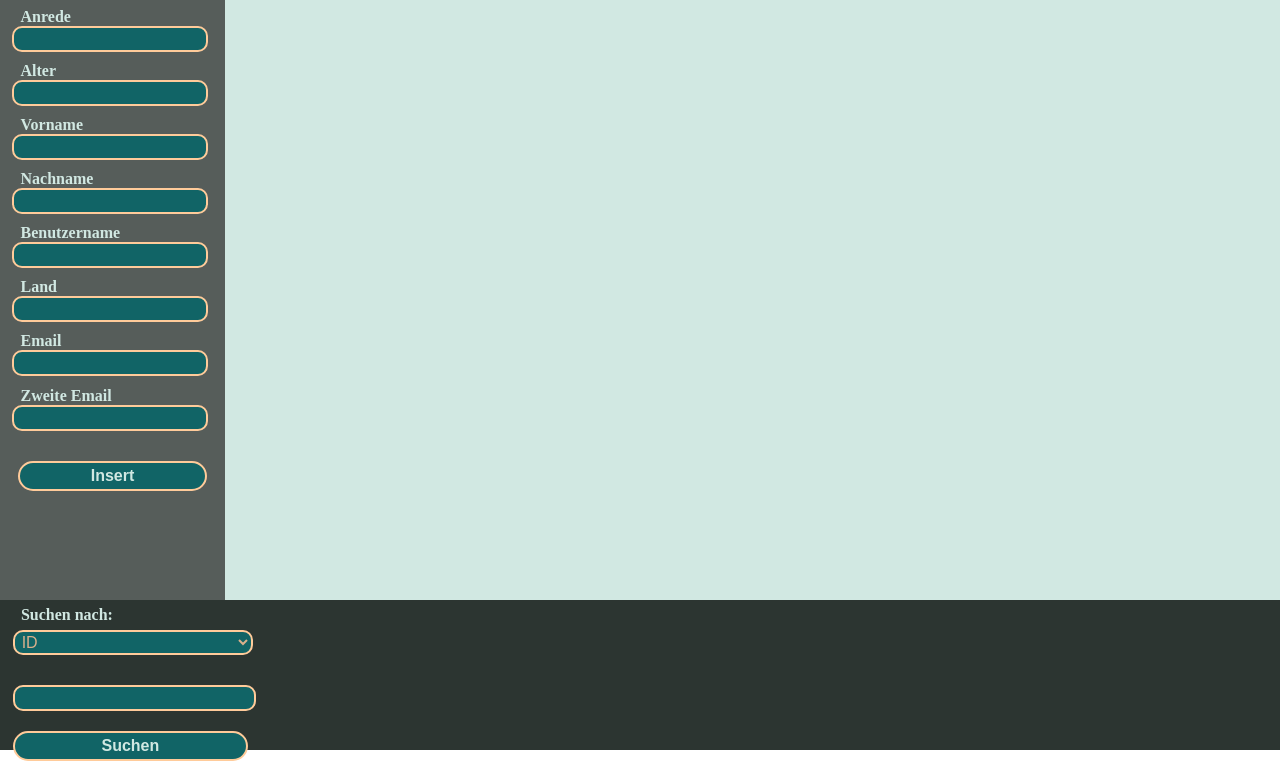
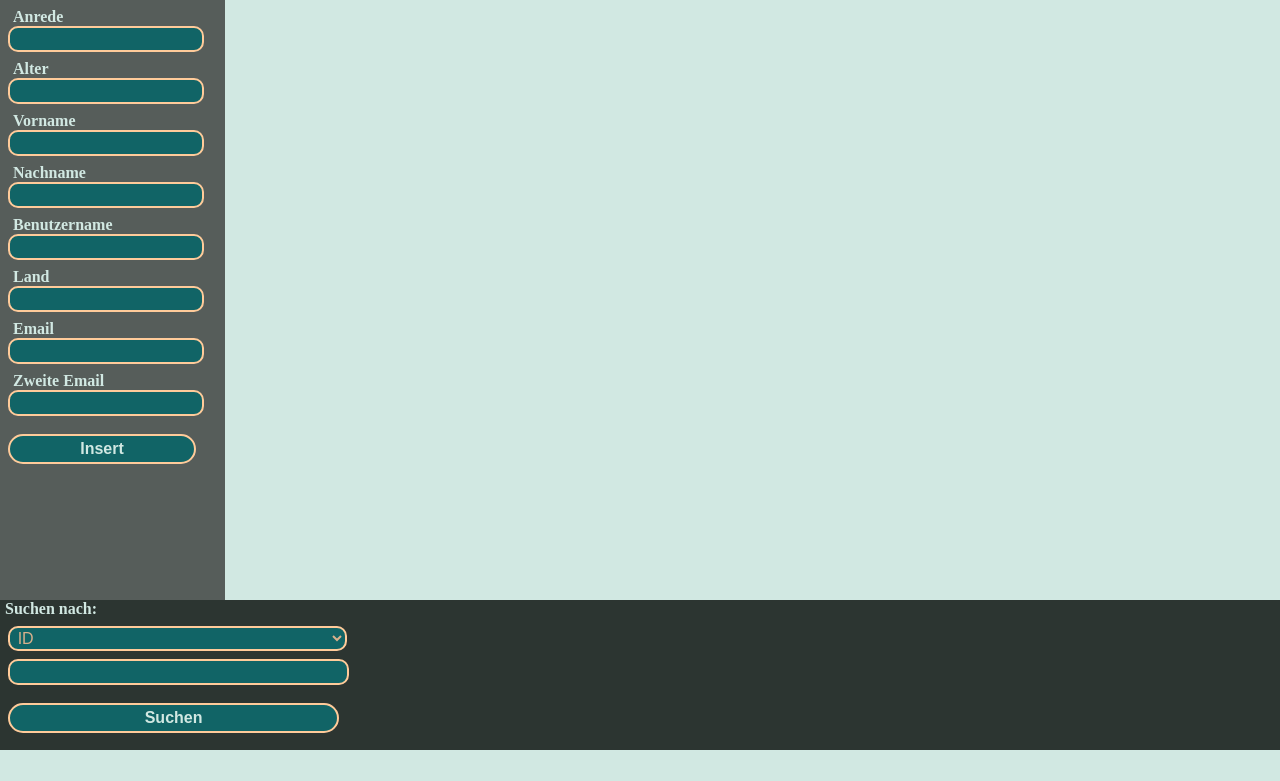
Before and after one commit to Samy-kndr/Projektarbeit, a PHP site: page /datenbank/management_benutzerverwaltung.php in a window 1280 px wide. Shown: the part 50-831 px from the top of the page. After the commit the page ends 800 px from the top, so only its background shows below. Run offline with PHP 8.4, Linux system fonts and the light colour scheme; data that the repository does not hold is empty.

Commit message:
keine ahnung

```diff
--- a/datenbank/management_benutzerverwaltung.php
+++ b/datenbank/management_benutzerverwaltung.php
@@ -58,46 +68,77 @@
                 justify-content: space-around;
                 align-items: center;
             }
-            .management_header_a {
-                text-decoration: none;
-                color: black;
+
+/***CSS für footer***/
+            #management_footer {
+                height: 150px;
+                width: 100vw;
+                display: flex;
+                background-color: #2C3531;
             }
-            .management_main_content_left_input {
+            #management_footer_search {
+                width: 30%;
+                height: 100%;
+            }
+            .management_footer_p {
+                margin: 8px;
+            }
+            #management_footer_actions {
+                width: 70%;
+                height: 100%;
+            }
+/***FORMULAR CSS***/
+            .management_label {
+                color: #D1E8E2;
+                font-size: 1rem;
+                font-weight: 600;
+                margin-left: 5px;
+            }
+            .management_input {
                 background-color: #116466;
                 width: 90%;
                 height: 20px;
                 border: 2px solid #FFCB9A;
                 border-radius: 10px;
-                margin-left: 5%;
-                margin-right: 5%;
                 padding-left: 1%;
                 font-weight: 500;
                 color: #D9B08C;
             }
-            .management_form_button_submit {
+            .management_select {
+                width: 92%;
+                height: 25px;
+                border: 2px solid #FFCB9A;
+                border-radius: 10px;
+                margin-right: 5%;
+                padding-left: 1%;
+                font-size: 1rem;
+                font-weight: 500;
+                color: #D9B08C;
+                background-color: #116466;
+            }
+            .management_submit {
                 height: 30px;
                 width: 90%;
                 border: 0;
                 border: 2px solid #FFCB9A;
                 border-radius: 15px;
                 background-color: #116466;
-                margin-left: 5%;
-                margin-top: 20px;
-                margin-bottom: 20px;
+                margin-top: 10px;
                 font-size: 1rem;
                 font-weight: 600;
                 color: #D1E8E2;
             }
-            .management_main_content_left_label {
-                color: #D1E8E2;
-                font-size: 1rem;
-                font-weight: 600;
-                margin-left: 6%;
+            #management_main_form {
+                width: 100%;
+                height: 100%;
             }
-            .management_main_content_left_p {
-                margin: 8px;
+            #management_footer_form {
+                width: 100%;
+                height: 100%;
             }
-            .management_main_content_right_table {
+
+/***TABELLEN CSS***/
+            .management_table {
 				width: 100%;
             }
             table, th, td {
@@ -106,47 +147,49 @@
                 border-collapse: collapse;
                 border-spacing: 0px;
             }
-            .management_main_content_right_tr:nth-child(2n) {
+            .management_tr:nth-child(2n) {
                 background-color: rgb(17, 100, 102, 0.7);
             }
-            .management_footer_p {
-                margin: 6px;
+            .management_number_3 {
+                padding-top: 0.6em;
+                padding-bottom: 0.6em;
+                padding-right: 0.3em;
+                padding-left: 0.3em;
+                border-collapse: collapse;
+                border-spacing: 0px;
+                text-align: center;
             }
-            .management_footer_label {
-                color: #D1E8E2;
-                font-size: 1rem;
-                font-weight: 600;
-                margin-left: 6%;
+            .management_table_check {
+                padding-top: 0.6em;
+                padding-bottom: 0.6em;
+                padding-right: 0.3em;
+                padding-left: 0.3em;
+                border-collapse: collapse;
+                border-spacing: 0px;
+                text-align: center;
             }
-            .management_footer_input {
-                background-color: #116466;
-                width: 90%;
-                height: 20px;
-                border: 2px solid #FFCB9A;
-                border-radius: 10px;
-                margin-left: 2%;
-                margin-right: 5%;
-                padding-left: 1%;
-                margin-bottom: 1%;
-                font-weight: 500;
-                color: #D9B08C;
+            @media only screen and (max-width: 880px) {
+                table, th, td {
+                    font-size: 0.8rem;
+                    padding: 0.3em;
                 }
-            .management_footer_form {
-                width: 100vw;
-                height: 100%;
             }
-            .management_footer_form_select {
-                width: 92%;
-                height: 25px;
-                border: 2px solid #FFCB9A;
-                border-radius: 10px;
-                margin-left: 5%;
-                margin-right: 5%;
-                padding-left: 1%;
-                font-size: 1rem;
-                font-weight: 500;
-                color: #D9B08C;
-                background-color: #116466;
+            @media only screen and (max-width: 700px) {
+                table, th, td {
+                    font-size: 0.6rem;
+                    padding: 0.01em;
+                    font-weight: bolder;
+                    text-align: center
+                }
+                .management_table_check {
+                    padding: 0;
+                    border-collapse: collapse;
+                    border-spacing: 0px;
+                    text-align: center;
+                }
+                .management_td {
+                    text-align: center;
+                }
             }
         </style>
 	</head>
@@ -165,8 +208,6 @@
             $spalte1 = "user_acc_id";
 
             $datenbank = "user_acc";
-
-            $andern_auswahl = $_POST['such_auswahl'];
 
             //Variable initzialisiernen
             $where = "";
@@ -196,13 +237,6 @@
 
             if(!empty($_POST)) {
 
-                //Eingabe der Inputfelder den Variablen zuweisen
-                $id = $_POST['id'];
-
-                if(!empty($id)) {
-					$where = "WHERE " . $spalte1 . " LIKE '$id' ";
-				}
-
                 $sql = "SELECT * "
                         . "FROM " . $datenbank
                         . " $where ";
@@ -243,41 +277,41 @@
         <main id="management_main">
             <div id="management_main_content">
                 <div id="management_main_content_left">
-                    <form id="management_main_content_left_form" action="management_benutzerverwaltung.php" method="post" enctype="multipart/form-data">
+                    <form id="management_main_form" action="management_benutzerverwaltung.php" method="post" enctype="multipart/form-data">
                     <p class="management_main_content_left_p">
-                        <label class="management_footer_label" for="alter">Anrede</label>
-                        <input class="management_footer_input" type="text" name="alter" <?php if(!EMPTY($alter)) {echo "value=\"$alter\"";} ?>>
+                        <label class="management_label" for="alter">Anrede</label>
+                        <input class="management_input" type="text" name="alter" <?php if(!EMPTY($alter)) {echo "value=\"$alter\"";} ?>>
                     </p>
                     <p class="management_main_content_left_p">
-                        <label class="management_footer_label" for="alter">Alter</label>
-                        <input class="management_footer_input" type="text" name="alter" <?php if(!EMPTY($alter)) {echo "value=\"$alter\"";} ?>>
+                        <label class="management_label" for="alter">Alter</label>
+                        <input class="management_input" type="text" name="alter" <?php if(!EMPTY($alter)) {echo "value=\"$alter\"";} ?>>
                     </p>
                     <p class="management_main_content_left_p">
-                        <label class="management_footer_label" for="alter">Vorname</label>
-                        <input class="management_footer_input" type="text" name="vorname" <?php if(!EMPTY($alter)) {echo "value=\"$alter\"";} ?>>
+                        <label class="management_label" for="alter">Vorname</label>
+                        <input class="management_input" type="text" name="vorname" <?php if(!EMPTY($alter)) {echo "value=\"$alter\"";} ?>>
                     </p>
                     <p class="management_main_content_left_p">
-                        <label class="management_footer_label" for="alter">Nachname</label>
-                        <input class="management_footer_input" type="text" name="alter" <?php if(!EMPTY($alter)) {echo "value=\"$alter\"";} ?>>
+                        <label class="management_label" for="alter">Nachname</label>
+                        <input class="management_input" type="text" name="alter" <?php if(!EMPTY($alter)) {echo "value=\"$alter\"";} ?>>
                     </p>
                     <p class="management_main_content_left_p">
-                        <label class="management_footer_label" for="alter">Benutzername</label>
-                        <input class="management_footer_input" type="text" name="alter" <?php if(!EMPTY($alter)) {echo "value=\"$alter\"";} ?>>
+                        <label class="management_label" for="alter">Benutzername</label>
+                        <input class="management_input" type="text" name="alter" <?php if(!EMPTY($alter)) {echo "value=\"$alter\"";} ?>>
                     </p>
                     <p class="management_main_content_left_p">
-                        <label class="management_footer_label" for="alter">Land</label>
-                        <input class="management_footer_input" type="text" name="alter" <?php if(!EMPTY($alter)) {echo "value=\"$alter\"";} ?>>
+                        <label class="management_label" for="alter">Land</label>
+                        <input class="management_input" type="text" name="alter" <?php if(!EMPTY($alter)) {echo "value=\"$alter\"";} ?>>
                     </p>
                     <p class="management_main_content_left_p">
-                        <label class="management_footer_label" for="alter">Email</label>
-                        <input class="management_footer_input" type="text" name="alter" <?php if(!EMPTY($alter)) {echo "value=\"$alter\"";} ?>>
+                        <label class="management_label" for="alter">Email</label>
+                        <input class="management_input" type="text" name="alter" <?php if(!EMPTY($alter)) {echo "value=\"$alter\"";} ?>>
                     </p>
                     <p class="management_main_content_left_p">
-                        <label class="management_footer_label" for="alter">Zweite Email</label>
-                        <input class="management_footer_input" type="text" name="alter" <?php if(!EMPTY($alter)) {echo "value=\"$alter\"";} ?>>
+                        <label class="management_label" for="alter">Zweite Email</label>
+                        <input class="management_input" type="text" name="alter" <?php if(!EMPTY($alter)) {echo "value=\"$alter\"";} ?>>
                     </p>
                     <p class="management_main_content_left_p">
-                        <button class="management_form_button_submit" name="submit" type="submit">Insert</button>
+                        <button class="management_submit" name="user_insert_neue_werte" type="submit">Insert</button>
                     </p>
                     </form>
                 </div>
@@ -316,11 +352,11 @@
             </div>
         </main>
         <footer id="management_footer">
+            <div id="management_footer_search">
                 <form id="management_footer_form" action="management_benutzerverwaltung.php" method="post" enctype="multipart/form-data">
+                    <label class="management_label" for="sortieren">Suchen nach:</label>
                     <p class="management_footer_p">
-                    <label class="management_main_content_left_label" for="sortieren">Suchen nach:</label>
-                </p>
-                <select class="management_footer_form_select" id="such_auswahl" name="such_auswahl">
+                        <select class="management_select" id="such_auswahl" name="such_auswahl">
                             <option value="user_acc_id"><?php echo $inp1 ?></option>
                                 <?php
                                     if($sort == "user_acc_id")
@@ -352,12 +388,18 @@
                                     echo "selected"
                                 ?>
                         </select>
+                    </p>
                     <p class="management_footer_p">
-                    <label class="management_main_content_left_label" for="<?php echo $andern_auswahl ?>"><?php echo $andern_auswahl ?></label>
+                        <input class="management_input" type="text" name="user_auswahl" <?php if(!EMPTY($user_auswahl)) {echo "value=\"$user_auswahl\"";} ?>>
                     </p>
-                    <input class="management_main_content_left_input" type="text" name="<?php echo $andern_auswahl; ?>" <?php if(!EMPTY($andern_eingabe)) {echo "value=\"$andern_eingabe\"";} ?>>
-                <button class="management_form_button_submit" name="submit" type="submit">Suchen</button>
+                    <p class="management_footer_p">
+                        <button class="management_submit" name="user_search" type="submit">Suchen</button>
+                    </p>
                 </form>
+            </div>
+            <div id="management_footer_actions">
+
+            </div>
         </footer>
         <?php
             //Verbindung schließen
--- a/login_inc.php
+++ b/login_inc.php
@@ -11,7 +11,7 @@ if (isset($_POST['submit'])) {
 
     // Error handlers
     // Existiert der Benutzername?
-    $sql = "SELECT * FROM user_data WHERE user_benutzername = '$nickname'";
+    $sql = "SELECT user_acc_passwort FROM user_acc WHERE user_benutzername = '$nickname'";
 
     $result = mysqli_query($connection, $sql);
 
```
Also changed, not shown: other parts of datenbank/management_benutzerverwaltung.php (+50 -38 lines). Lines whose indentation alone changed are shown as unchanged.
